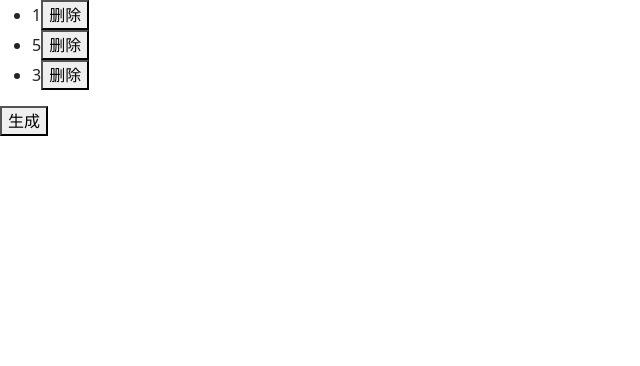
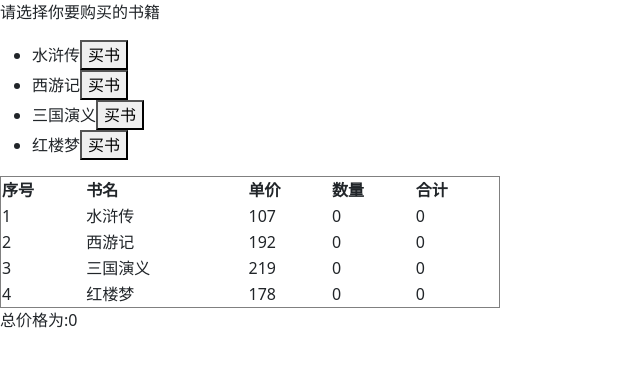
Before and after one commit to moneyKing31/awo-, a Vue app: page / in a window 1280 px wide. Shown: the top 366 px of the page, without its empty margins (0-640 px from the left). Built offline with nearby package versions, Linux system fonts and the light colour scheme.

Commit message:
完成买书

```diff
--- a/src/App.vue
+++ b/src/App.vue
@@ -1,30 +1,80 @@
 <template>
-  <div id="app">
+    <div>
+        <p>请选择你要购买的书籍</p>
         <ul>
-      <li v-for="(item, ind) in arr" :key="item">
-        <span>{{ item }}</span>
-        <button @click="del(ind)">删除</button>
+            <li v-for="(item, index) in arr" :key="index">
+                <span>{{ item['name'] }}</span>
+                <button @click="btnFn(index)">买书</button>
             </li>
         </ul>
-    <button @click="add">生成</button>
+        <table border="1" width="500" cellspacing="0">
+            <tr>
+                <th>序号</th>
+                <th>书名</th>
+                <th>单价</th>
+                <th>数量</th>
+                <th>合计</th>
+            </tr>
+            <tr v-for="(item, index) in arr" :key="index">
+                <td>{{ index + 1 }}</td>
+                <td>{{ item['name'] }}</td>
+                <td>{{ item['price'] }}</td>
+                <td>{{ item['count'] }}</td>
+                <td>{{ item['price'] * item['count'] }}</td>
+            </tr>
+        </table>
+        <p>总价格为:{{ allprice }} </p>
     </div>
 </template>
 
 <script>
+// import { kill } from 'process';
+
 export default {
     data() {
         return {
-      arr: [1, 5, 3],
+            arr: [
+                {
+                    name: "水浒传",
+                    price: 107,
+                    count: 0,
+                },
+                {
+                    name: "西游记",
+                    price: 192,
+                    count: 0,
+                },
+                {
+                    name: "三国演义",
+                    price: 219,
+                    count: 0,
+                },
+                {
+                    name: "红楼梦",
+                    price: 178,
+                    count: 0,
+                },
+            ],
         };
     },
     methods: {
-    add() {
-      this.arr.push(Math.floor(Math.random() * 99));
-      console.log(Math.random());
+        btnFn(index) {
+            this.arr[index]['count']++
         },
-    del(index) {
-      this.arr.splice(index, 1);
+        // allprice() {
+        //     const aa = this.arr.reduce((p, k) => {
+        //         return (p += k['price'] * k['count'])
+        //     }, 0)
+        //     console.log(aa);
+        // }
     },
-  },
+    computed: {
+        allprice() {
+            return this.arr.reduce((p, k) => {
+                return (p += k['price'] * k['count'])
+            }, 0)
+            // console.log(aa);
+        }
+    }
 };
 </script>
```
Also changed, not shown: src/26加加减减.vue (added, +30 -0 lines). Lines whose indentation alone changed are shown as unchanged.
